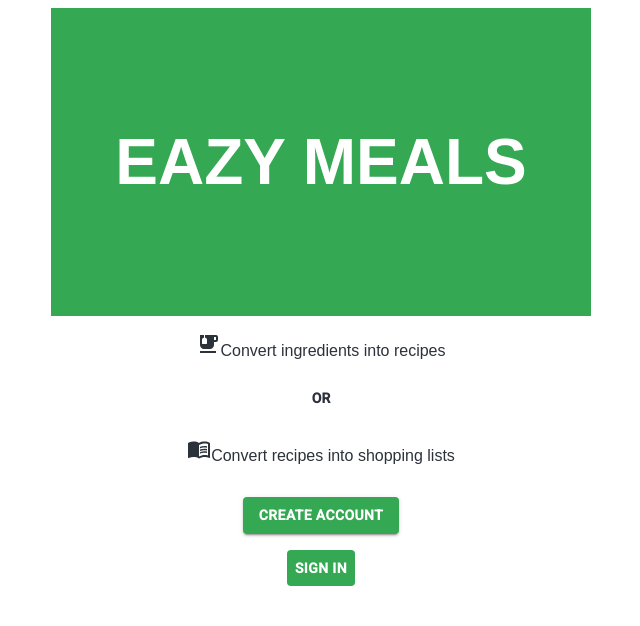
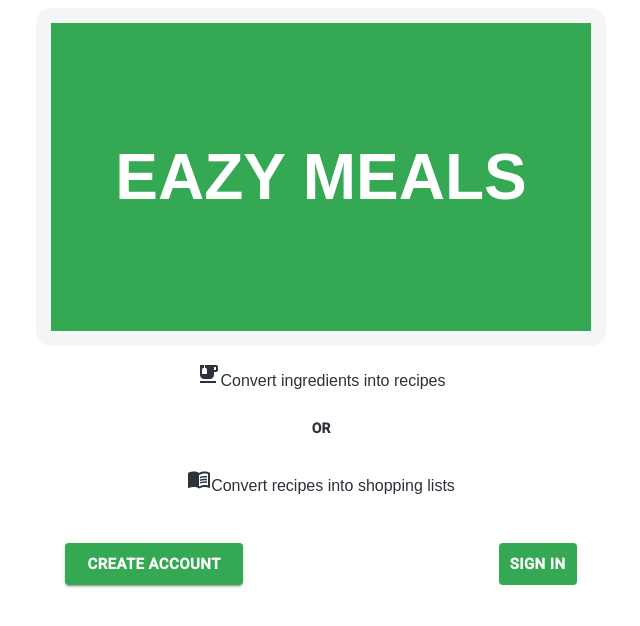
Before and after one commit to TeamEazyMeals/eazy-meals, a React (Create React App) app: page / in a window 1280 px wide. Shown: the top 626 px of the page, without its empty margins (319-959 px from the left). Built offline with nearby package versions, Linux system fonts and the light colour scheme; what gotrue-js would draw is missing.

Commit message:
landing page functionalty added

```diff
--- a/src/views/AllRecipes/HomePage.jsx
+++ b/src/views/AllRecipes/HomePage.jsx
@@ -7,7 +7,6 @@ import { Button } from "@material-ui/core";
 const Container = styled.div`
   display: flex;
   flex-direction: column;
-  justify-content: center;
   align-items: center;
 `;
 
@@ -18,7 +17,9 @@ const Header = styled.h1`
 
 const Wrapper = styled.nav`
   padding: 4em;
-  background: #34a853; ;
+  background: #34a853;
+  border: 15px solid #f3f5f6;
+  border-radius: 15px;
 `;
 
 const Title = styled.h3`
@@ -31,7 +32,7 @@ const Title = styled.h3`
 `;
 
 const Section = styled.section`
-  display: flex;
+  justify-content: space-around;
 `;
 
 const StyledButton = styled(Button)`
@@ -39,7 +40,9 @@ const StyledButton = styled(Button)`
     background-color: #34a853;
     color: white;
     font-weight: 600;
-    margin-top: 1rem;
+    margin: 2rem 8rem 0 8rem;
+
+    text-align: center;
   }
 `;
 const Text = styled.p`
@@ -52,23 +55,27 @@ const HomePage = () => {
       <Wrapper>
         <Header>EAZY MEALS</Header>
       </Wrapper>
-      <Section>
+
       <Text>
         <EmojiFoodBeverageIcon />
         Convert ingredients into recipes
       </Text>
-      </Section>
+
       <Title>OR</Title>
-      <Section>
+
       <Text>
         <MenuBookIcon />
         Convert recipes into shopping lists
       </Text>
-      </Section>
-      <StyledButton variant="contained" href="/homepage/signup">
+
+      <Section>
+        <StyledButton size="large" variant="contained" href="/homepage/signup">
           CREATE ACCOUNT
         </StyledButton>
-      <StyledButton href="/homepage/login">SIGN IN</StyledButton>
+        <StyledButton size="large" href="/homepage/login">
+          SIGN IN
+        </StyledButton>
+      </Section>
     </Container>
   );
 };
```
Lines whose indentation alone changed are shown as unchanged.
